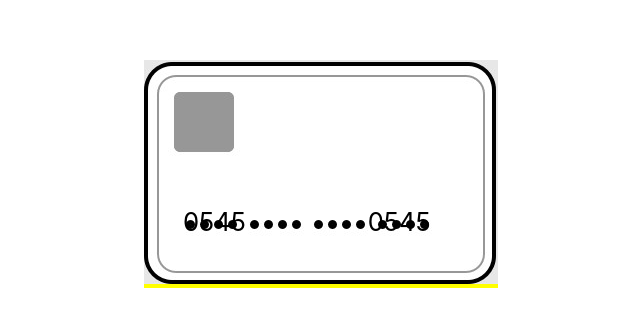
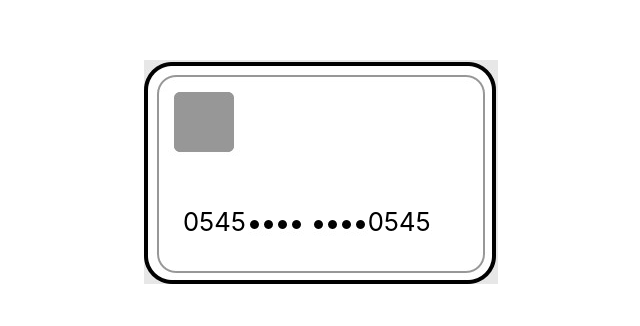
Before and after one commit to muhammedogz/Credit-Card-Payment-Page, a React (Create React App) app in the folder card-project/: page / in a window 1280 px wide. Shown: the part 226-552 px from the top of the page, without its empty margins (319-959 px from the left). Built offline with nearby package versions, Linux system fonts and the light colour scheme.

Commit message:
Add delay when showing number

```diff
--- a/card-project/src/Components/Card.scss
+++ b/card-project/src/Components/Card.scss
@@ -1,12 +1,11 @@
 .card-div {
     position: relative;
-    background-color: yellow;
 }
 
 .card-text {
     position: absolute;
     font-size: 1.6em;
-
+    background-color: #fff;
     transition: all 0.3s ease-in-out;
 
 }
--- a/card-project/src/Components/Card.tsx
+++ b/card-project/src/Components/Card.tsx
@@ -12,11 +12,20 @@ console.log(process.env.PUBLIC_URL)
 const Card = () => {
 
     const [isFlipped, setIsFlipped] = useState(false);
+    const [showText, setShowText] = useState(true);
 
+    const handleClick = () => {
+        setIsFlipped(!isFlipped);
+        // wait .1 seconds before flipping back
+        setTimeout(() => {
+            setShowText(!showText);
+        } , 300);
+
+    }
 
     return (
         <>
-        <div className="card-div" onClick={() => setIsFlipped(!isFlipped)}>
+        <div className="card-div" onClick={handleClick}>
             <ReactCardFlip isFlipped={isFlipped}>
                 <div key="front">
                     <img src={process.env.PUBLIC_URL + front} alt="front" />
@@ -26,7 +35,7 @@ const Card = () => {
                     <img src={process.env.PUBLIC_URL + back} alt="back" />
                 </div>
             </ReactCardFlip>
-            {!isFlipped && <><p style={{backgroundColor:"re"}} className="card-text card-text-left"> 0545 </p>
+            {!isFlipped && showText && <><p className="card-text card-text-left"> 0545 </p>
             <p className="card-text card-text-right"> 0545 </p></>}
         </div>
         </>
```
